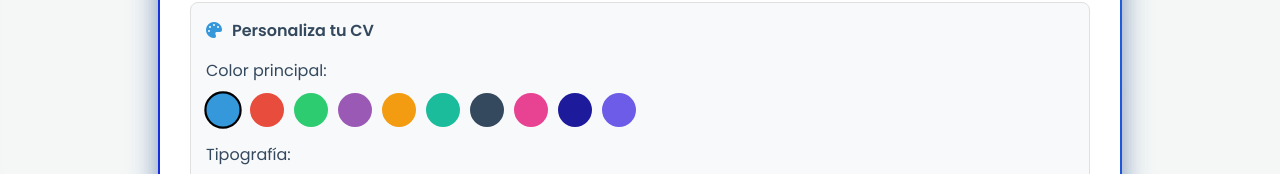
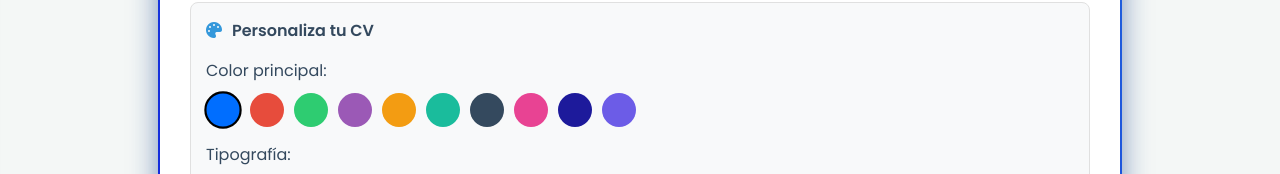
Before and after one commit to itzugax/curriculum, a plain HTML site: page index.html in a window 1280 px wide. Shown: the part 168-342 px from the top of the page. Drawn offline with nearby package versions, Linux system fonts and the light colour scheme; a web font is replaced by a local one.

Commit message:
Add files via upload

```diff
--- a/index.html
+++ b/index.html
@@ -41,7 +41,7 @@
 
             <label>Color principal:</label>
             <div class="color-options">
-                <div class="color-option selected" style="background: #3498db;" data-color="#3498db"></div>
+                <div class="color-option selected" style="background: #006eff;" data-color="#3498db"></div>
                 <div class="color-option" style="background: #e74c3c;" data-color="#e74c3c"></div>
                 <div class="color-option" style="background: #2ecc71;" data-color="#2ecc71"></div>
                 <div class="color-option" style="background: #9b59b6;" data-color="#9b59b6"></div>
```
